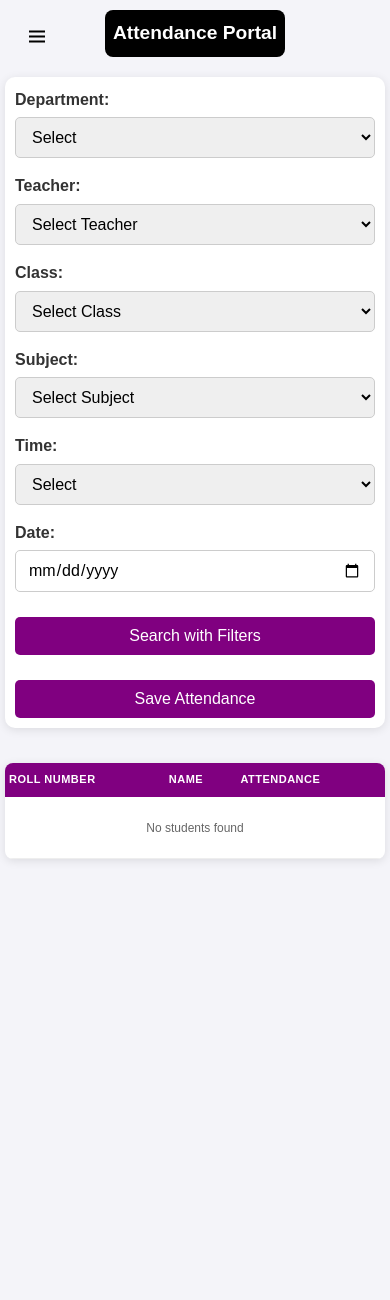
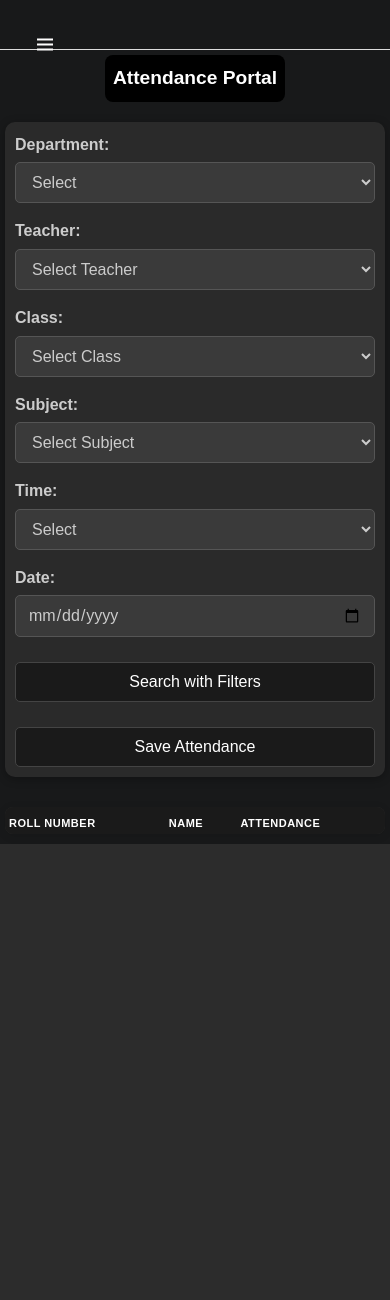
Before and after one commit to RohitSadavarti/smartone, a Flask app: page / in a window 390 px wide. Shown: the top 1300 px of the page. After the commit the page ends 844 px from the top, so only its background shows below. Run offline with Flask 3, Linux system fonts and the light colour scheme; data that the repository does not hold is empty; some libraries are stand-ins or nearby versions.

Commit message:
Update styles.css

```diff
--- a/attendance-app/backend/static/styles.css
+++ b/attendance-app/backend/static/styles.css
@@ -6,32 +6,58 @@
     font-family: 'Poppins', sans-serif;
 }
 
+:root {
+    --tran-03: all 0.2s ease;
+    --tran-05: all 0.3s ease;
+    --body-color: #f4f4f9;
+    --sidebar-color: #11101d;
+    --primary-color: #695cfe;
+    --primary-color-light: #f6f5ff;
+    --toggle-color: #ddd;
+    --text-color: #707070;
+}
+
 body {
     min-height: 100vh;
-    background-color: #f4f4f9;
+    background-color: var(--body-color);
     color: #333;
     line-height: 1.6;
     display: flex;
     transition: var(--tran-05);
 }
 
-body.dark {
+/* Set dark mode as default */
+body {
     --body-color: #18191a;
     --sidebar-color: #242526;
     --primary-color: #3a3b3c;
     --primary-color-light: #3a3b3c;
     --toggle-color: #fff;
     --text-color: #ccc;
+    background-color: var(--body-color);
+    color: var(--text-color);
 }
 
-/* Loading Overlay */
+body.dark {
+    /* Light mode styles when dark class is toggled */
+    --body-color: #f4f4f9;
+    --sidebar-color: #11101d;
+    --primary-color: #695cfe;
+    --primary-color-light: #f6f5ff;
+    --toggle-color: #ddd;
+    --text-color: #707070;
+    background-color: var(--body-color);
+    color: #333;
+}
+
+/* Loading Overlay - Default dark mode */
 #loading-overlay {
     position: fixed;
     top: 0;
     left: 0;
     width: 100%;
     height: 100%;
-    background: rgba(255, 255, 255, 0.9);
+    background: rgba(0, 0, 0, 0.9);
     display: flex;
     justify-content: center;
     align-items: center;
@@ -54,23 +80,76 @@ body.dark #loading-overlay {
 }
 
 body.dark .loading-spinner {
-    border: 4px solid #333;
-    border-top: 4px solid #fff;
+    border: 4px solid #f3f3f3;
+    border-top: 4px solid purple;
 }
 
 .loading-text {
     font-size: 18px;
-    color: #333;
+    color: #fff;
     font-weight: 500;
 }
 
 body.dark .loading-text {
-    color: #fff;
+    color: #333;
 }
 
 @keyframes spin {
     0% { transform: rotate(0deg); }
     100% { transform: rotate(360deg); }
+}
+
+/* Header Styling - Match index.html exactly */
+header {
+    position: fixed;
+    top: 0;
+    left: 0;
+    right: 0;
+    z-index: 1001;
+    background-color: var(--body-color);
+    padding: 15px 20px;
+    display: flex;
+    align-items: center;
+    height: 60px;
+    border-bottom: 1px solid #ddd;
+    transition: var(--tran-05);
+}
+
+body.dark header {
+    background-color: var(--body-color);
+    border-bottom: 1px solid #444;
+}
+
+#hamburger-toggle {
+    font-size: 24px !important;
+    cursor: pointer;
+    padding: 8px;
+    border-radius: 5px;
+    transition: background-color 0.3s ease;
+    color: #fff !important;
+    display: block !important;
+    visibility: visible !important;
+    opacity: 1 !important;
+    position: relative;
+    z-index: 1002;
+    min-width: 40px;
+    min-height: 40px;
+    display: flex !important;
+    align-items: center;
+    justify-content: center;
+    margin-right: 15px;
+}
+
+body.dark #hamburger-toggle {
+    color: #333 !important;
+}
+
+#hamburger-toggle:hover {
+    background-color: rgba(255, 255, 255, 0.1);
+}
+
+body.dark #hamburger-toggle:hover {
+    background-color: rgba(0, 0, 0, 0.1);
 }
 
 /* Home Section */
@@ -101,25 +180,27 @@ body.dark .home .text {
     color: var(--text-color);
 }
 
-/* Main Content */
+/* Main Content - Adjusted for sidebar collapsed by default */
 .main-content {
-    margin-left: 250px;
-    width: calc(100% - 250px);
+    margin-left: 88px; /* Collapsed sidebar width */
+    margin-top: 60px; /* Space for fixed header */
+    width: calc(100% - 88px);
     padding: 20px;
-    background: #f4f4f9;
+    background: var(--body-color);
     transition: margin-left 0.3s ease, width 0.3s ease;
-    height: 100vh;
+    height: calc(100vh - 60px);
     overflow: hidden;
     display: flex;
     flex-direction: column;
 }
 
-.sidebar.close ~ .main-content {
-    margin-left: 80px;
-    width: calc(100% - 80px);
+/* When sidebar is expanded */
+body:not(.sidebar-closed) .main-content {
+    margin-left: 250px;
+    width: calc(100% - 250px);
 }
 
-/* Header - Updated to match attendance.html formatting */
+/* Main page title - same as attendance.html */
 h1 {
     text-align: center;
     margin: 0 auto 20px auto;
@@ -137,14 +218,14 @@ body.dark h1 {
     background-color: black;
 }
 
-/* Form Styling */
+/* Form Styling - Default dark mode */
 form {
     max-width: 100%;
     margin-bottom: 20px;
     padding: 20px;
     border-radius: 10px;
-    background: white;
-    box-shadow: 0 2px 10px rgba(0, 0, 0, 0.1);
+    background: #2a2a2a;
+    box-shadow: 0 2px 10px rgba(0, 0, 0, 0.3);
     display: grid;
     grid-template-columns: repeat(auto-fit, minmax(200px, 1fr));
     gap: 20px;
@@ -165,28 +246,30 @@ body.dark form {
 label {
     font-weight: bold;
     margin-bottom: 5px;
-    color: #333;
+    color: #ccc;
 }
 
 body.dark label {
-    color: #ccc;
+    color: #333;
 }
 
 select, input[type="date"], input[type="text"], button {
     padding: 10px 12px;
-    border: 1px solid #ccc;
+    border: 1px solid #555;
     border-radius: 5px;
     font-size: 1rem;
     width: 100%;
     transition: all 0.3s ease;
+    background: #3a3a3a;
+    color: #ccc;
 }
 
 body.dark select,
 body.dark input[type="date"],
 body.dark input[type="text"] {
-    background: #3a3a3a;
-    border: 1px solid #555;
-    color: #ccc;
+    background: white;
+    border: 1px solid #ccc;
+    color: #333;
 }
 
 select:focus, input:focus {
@@ -259,20 +354,33 @@ button:hover {
     color: white;
 }
 
-/* Table Styling */
+body.dark .absent-btn {
+    background-color: white;
+    color: red;
+    border: 2px solid #dc3545;
+}
+
+body.dark .absent-btn:hover,
+body.dark .absent-btn.selected {
+    background-color: red;
+    color: white;
+}
+
+/* Table Container - Default dark mode */
 .table-container {
-    margin-top: 20px;
+    flex: 1;
     border-radius: 8px;
     box-shadow: 0 2px 10px rgba(0, 0, 0, 0.1);
-    background: white;
-    max-height: 60vh;
+    background: #2a2a2a;
     overflow-y: auto;
     overflow-x: auto;
     position: relative;
+    margin-top: 20px;
+    max-height: 60vh;
 }
 
 body.dark .table-container {
-    background: #2a2a2a;
+    background: white;
 }
 
 table {
@@ -282,12 +390,12 @@ table {
     background: transparent;
 }
 
-/* Sticky Table Header */
+/* Sticky Table Header - Default dark mode */
 thead th {
     position: sticky;
     top: 0;
     z-index: 10;
-    background: purple;
+    background: #1a1a1a;
     color: white;
     font-weight: 600;
     text-transform: uppercase;
@@ -295,40 +403,49 @@ thead th {
     letter-spacing: 0.5px;
     padding: 15px 12px;
     text-align: left;
+    border-bottom: 2px solid #333;
+    cursor: pointer;
+}
+
+body.dark thead th {
+    background: purple;
     border-bottom: 2px solid #fff;
 }
 
-body.dark thead th {
-    background: #1a1a1a;
-    border-bottom: 2px solid #333;
+thead th:hover {
+    background: #333;
+}
+
+body.dark thead th:hover {
+    background: #6a0080;
 }
 
 td {
     padding: 12px;
     text-align: left;
+    border-bottom: 1px solid #444;
+    color: #ccc;
+}
+
+body.dark td {
     border-bottom: 1px solid #eee;
     color: #333;
 }
 
-body.dark td {
-    border-bottom: 1px solid #444;
-    color: #ccc;
+tbody tr:nth-child(even) {
+    background: #333;
 }
 
-tr:nth-child(even) {
+body.dark tbody tr:nth-child(even) {
     background: #f8f9fa;
 }
 
-body.dark tbody tr:nth-child(even) {
-    background: #333;
-}
-
 tbody tr:hover {
-    background: #f1f1f1;
+    background: #444;
 }
 
 body.dark tbody tr:hover {
-    background: #444;
+    background: #f1f1f1;
 }
 
 /* Attendance buttons container */
@@ -345,43 +462,29 @@ td:last-child {
     flex-wrap: nowrap;
 }
 
-/* Buttons in Dark Mode */
-body.dark button {
+/* Dark Mode Button Support - Default dark mode */
+button {
     background-color: #1a1a1a;
     color: white;
     border: 1px solid #444;
 }
 
-body.dark button:hover {
+button:hover {
     background-color: #333;
     color: white;
 }
 
-body.dark .present-btn {
-    background-color: #2a2a2a;
-    color: green;
-    border: 2px solid #28a745;
+body.dark button {
+    background-color: purple;
+    color: white;
+    border: none;
 }
 
-body.dark .absent-btn {
-    background-color: #2a2a2a;
-    color: red;
-    border: 2px solid #dc3545;
+body.dark button:hover {
+    background-color: #6a0080;
 }
 
-body.dark .present-btn:hover,
-body.dark .present-btn.selected {
-    background-color: green;
-    color: white;
-}
-
-body.dark .absent-btn:hover,
-body.dark .absent-btn.selected {
-    background-color: red;
-    color: white;
-}
-
-/* Popup */
+/* Popup - Default dark mode */
 #popup-box {
     display: none;
     position: fixed;
@@ -439,26 +542,40 @@ body.dark #popup-box {
     height: 35px;
     font-size: 12px;
     text-align: center;
-    color: #000;
-    background-color: #fff;
-    border: 1px solid #ccc;
+    color: #ccc;
+    background-color: #3a3a3a;
+    border: 1px solid #555;
     border-radius: 5px;
     appearance: auto;
 }
 
+body.dark #rows-per-page {
+    color: #000;
+    background-color: #fff;
+    border: 1px solid #ccc;
+}
+
 /* Mobile Responsive */
 @media screen and (max-width: 768px) {
+    /* Header adjustments for mobile */
+    header {
+        padding: 12px 15px;
+        height: 50px;
+    }
+
     .home {
         left: 0;
         width: 100%;
         position: relative;
     }
 
+    /* Main content for mobile */
     .main-content {
         margin-left: 0;
+        margin-top: 50px;
         width: 100%;
         padding: 15px 10px;
-        height: 190vh;
+        height: calc(100vh - 50px);
     }
 
     h1 {
@@ -480,6 +597,7 @@ body.dark #popup-box {
 
     .table-container {
         max-height: 100vh;
+        margin-top: 15px;
     }
 
     table {
@@ -524,14 +642,15 @@ body.dark #popup-box {
 
 /* Very small screens */
 @media screen and (max-width: 480px) {
-    .main-content {
-        padding: 10px 5px;
-        height: 175vh;
-    }
-
     h1 {
         font-size: 1.2rem;
         padding: 8px;
+    }
+
+    .main-content {
+        margin-top: 45px;
+        height: calc(100vh - 45px);
+        padding: 10px 5px;
     }
 
     form {
```
Also changed, not shown: other parts of attendance-app/backend/static/styles.css (+25 -13 lines).
